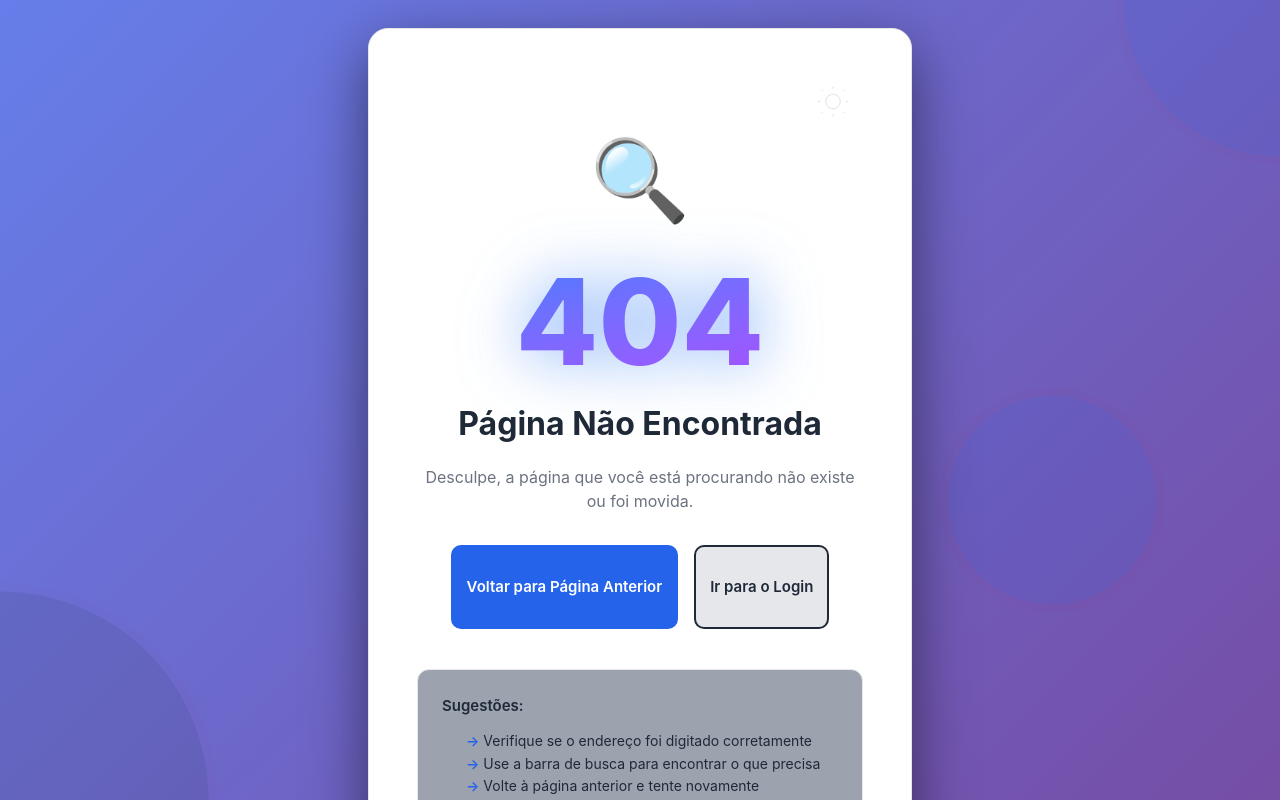
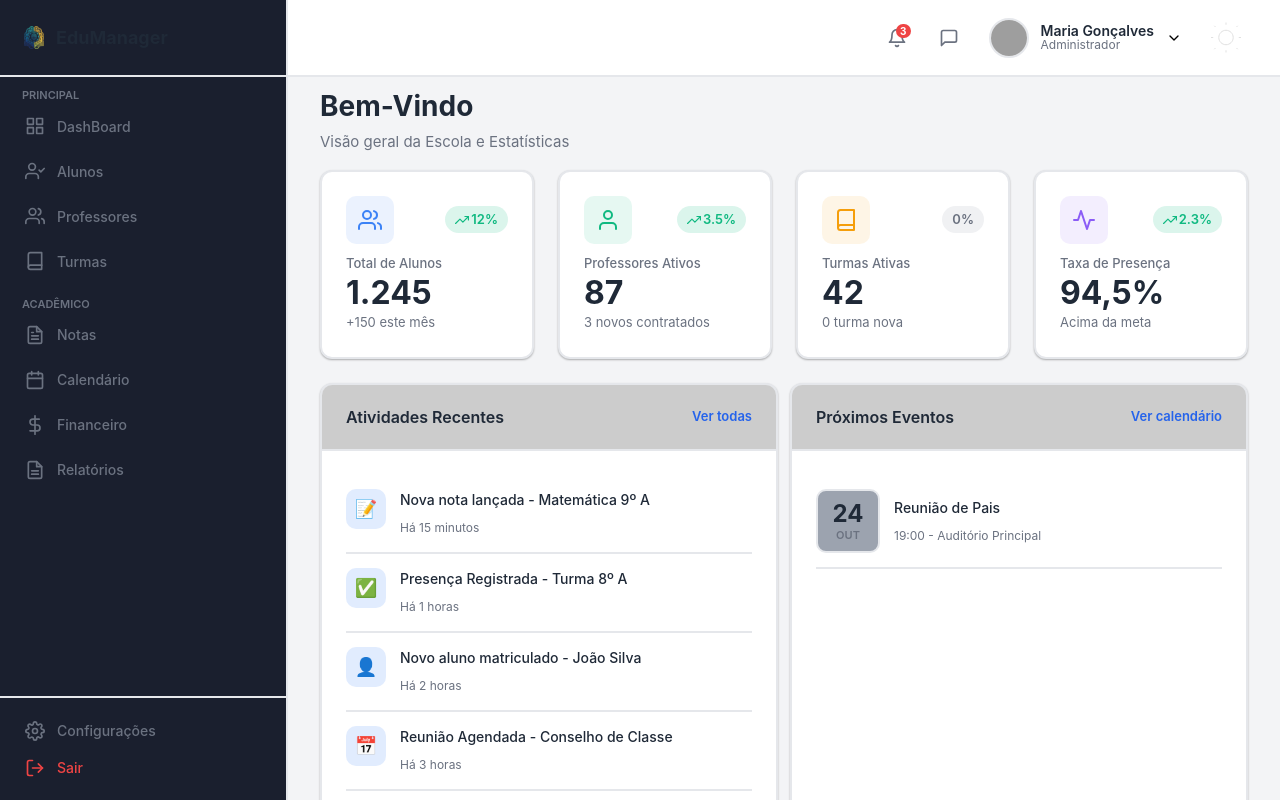
Before and after one commit to DevPeress/EduConnect-Web, a React (Vite) app: page /admin/dashboard in a window 1280 px wide. Shown: the top 800 px of the page. Built offline with nearby package versions, Linux system fonts and the light colour scheme; grey boxes are pictures that could not be loaded.

Commit message:
Criação da rota de Alunos para admin

```diff
--- a/src/App.tsx
+++ b/src/App.tsx
@@ -5,6 +5,7 @@ import Inicial from "./paginas/Inicial";
 import SemAcesso from "./paginas/SemAcesso";
 import { AuthProvider, useAuth } from "./context/AuthContext";
 import InicioAdm from "./paginas/Administracao/Inicio";
+import AlunosAdmin from "./paginas/Administracao/Alunos";
 
 function App() {
   const auth = useAuth();
@@ -24,10 +25,10 @@ function App() {
 
           {/*
           <Route element={<PrivateRoute isAuthenticated={user} userRole={cargo} allowedRoles={['Admin']} />}>
-            <Route path="/admin" element={<InicioAdm />} />
           </Route>
           */}
-          <Route path="/admin" element={<InicioAdm />} />
+          <Route path="/admin/dashboard" element={<InicioAdm />} />
+          <Route path="/admin/alunos" element={<AlunosAdmin />} />
           {/* Página de sem acesso */}
           <Route path="/not-authorized" element={ <SemAcesso Logado={user} Cargo={cargo} /> } />
           {/* Página não encontrada */}
```
